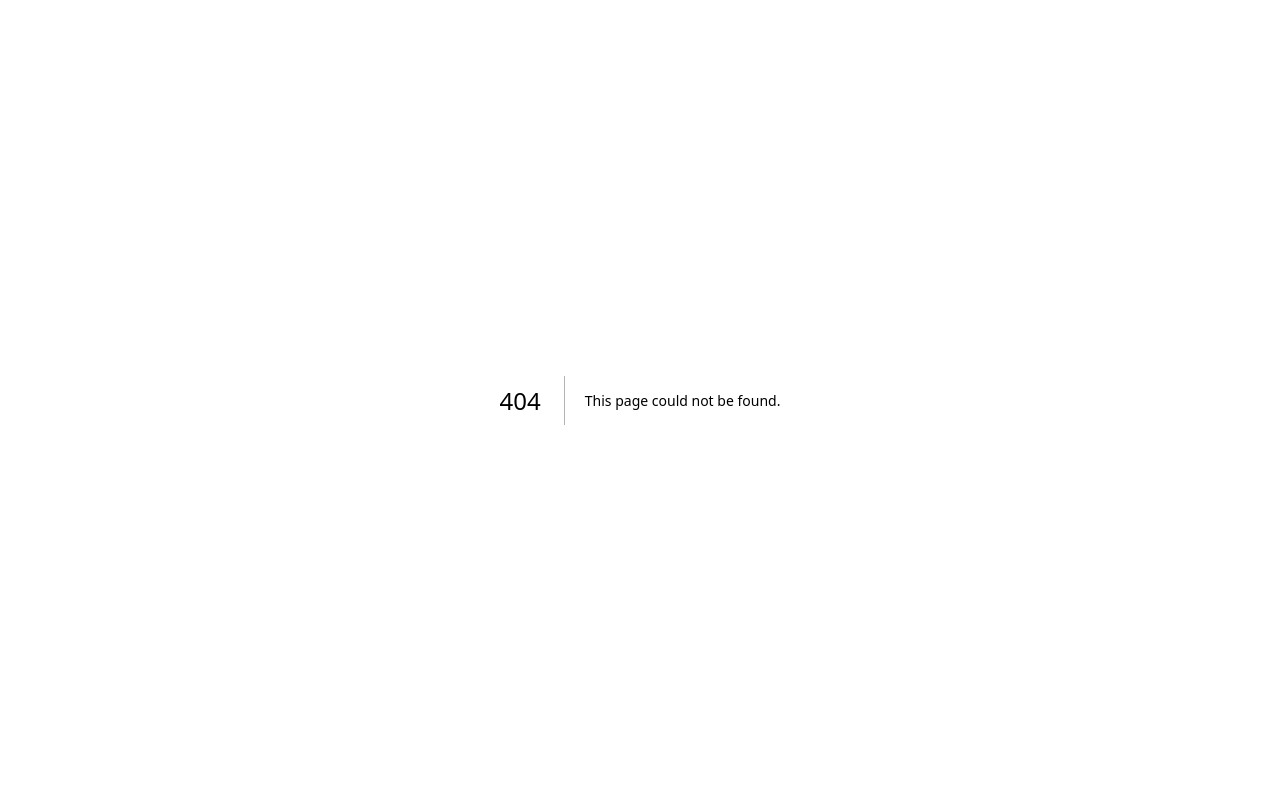
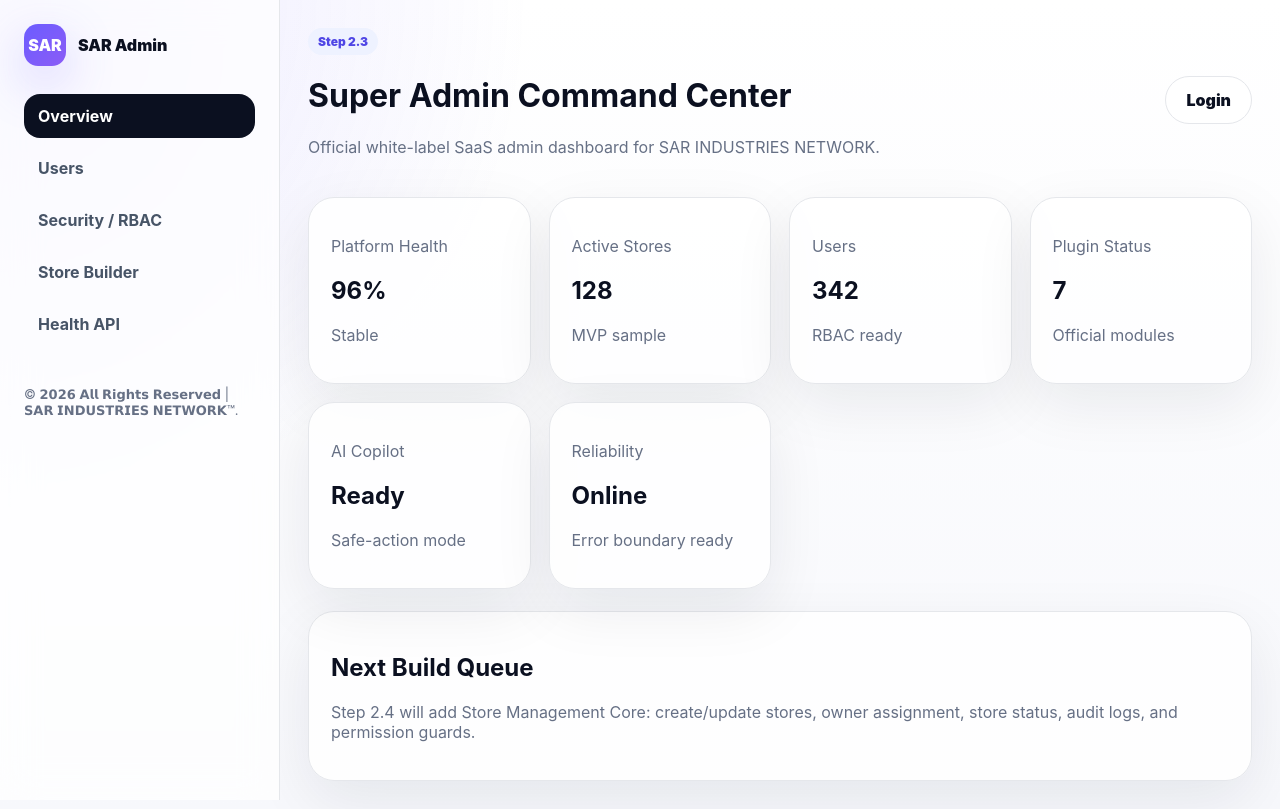
Before and after one commit to sarindustriesnetwork/github, a Next.js app: page /admin in a window 1280 px wide. Before the commit this address had no page. Built offline with nearby package versions, Linux system fonts and the light colour scheme.

Commit message:
feat: add Super Admin dashboard page

```diff
--- /dev/null
+++ b/app/admin/page.tsx
@@ -0,0 +1,36 @@
+import Link from "next/link";
+import { BRAND } from "@/lib/branding";
+
+const stats = [
+  ["Platform Health", "96%", "Stable"],
+  ["Active Stores", "128", "MVP sample"],
+  ["Users", "342", "RBAC ready"],
+  ["Plugin Status", "7", "Official modules"],
+  ["AI Copilot", "Ready", "Safe-action mode"],
+  ["Reliability", "Online", "Error boundary ready"]
+];
+
+const nav = [
+  ["Overview", "/admin"],
+  ["Users", "/admin/users"],
+  ["Security / RBAC", "/admin/security"],
+  ["Store Builder", "/dashboard/store-builder"],
+  ["Health API", "/api/health"]
+];
+
+export default function AdminPage() {
+  return (
+    <div className="shell">
+      <aside className="sidebar">
+        <div className="brand"><div className="logo">SAR</div><span>{BRAND.shortName} Admin</span></div>
+        <nav className="nav">{nav.map(([label, href]) => <Link key={href} href={href} className={href === "/admin" ? "active" : ""}>{label}</Link>)}</nav>
+        <p className="footer">{BRAND.copyright}</p>
+      </aside>
+      <main className="main">
+        <div className="topbar"><div><span className="badge">Step 2.3</span><h1>Super Admin Command Center</h1><p className="muted">Official white-label SaaS admin dashboard for {BRAND.name}.</p></div><Link className="btn" href="/login">Login</Link></div>
+        <section className="grid">{stats.map(([title, value, note]) => <div className="card" key={title}><p className="muted">{title}</p><h2>{value}</h2><p className="muted">{note}</p></div>)}</section>
+        <section className="card" style={{ marginTop: 22 }}><h2>Next Build Queue</h2><p className="muted">Step 2.4 will add Store Management Core: create/update stores, owner assignment, store status, audit logs, and permission guards.</p></section>
+      </main>
+    </div>
+  );
+}
```
